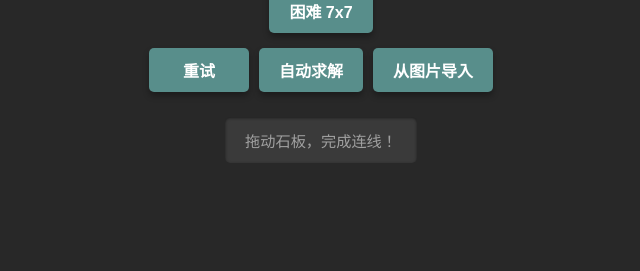
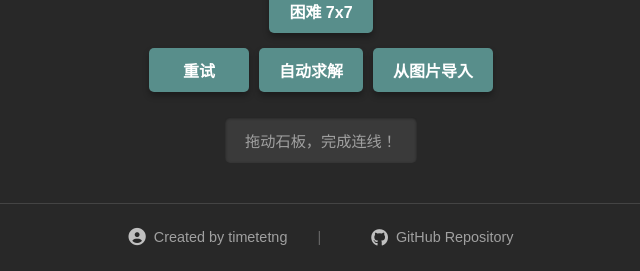
Before and after one commit to timetetng/web_puzzle, a Flask app: page / in a window 1280 px wide. Shown: the part 645-916 px from the top of the page, without its empty margins (319-959 px from the left). Before the commit the page ends 808 px from the top, so only its background shows below. Run offline with Flask 3, Linux system fonts and the light colour scheme.

Commit message:
Initial commit

```diff
--- a/app.py
+++ b/app.py
@@ -121,3 +121,5 @@ def upload_image():
 
 if __name__ == '__main__':
     app.run(debug=True)
+# 生产环境使用且对公网开放则改为：
+#   app.run(debug=False, host='0.0.0.0')
--- a/static/css/style.css
+++ b/static/css/style.css
@@ -119,3 +119,64 @@ button:active {
         margin-bottom: 5px;
     }
 }
+.footer {
+    width: 100%;
+    margin-top: 40px; /* 增加与上方内容的距离 */
+    padding-top: 20px; /* 在顶部增加内边距 */
+    border-top: 1px solid #444; /* 添加一条微妙的分割线，区分内容区域 */
+    display: flex;
+    justify-content: center; /* 水平居中 */
+    align-items: center; /* 垂直居中 */
+    flex-wrap: wrap; /* 在小屏幕上允许换行 */
+    gap: 15px 30px; /* 设置行间距和列间距 */
+}
+
+.footer a {
+    color: #a0a0a0; /* 默认文字颜色 */
+    font-size: 0.9em;
+    text-decoration: none;
+    display: flex; /* 让图标和文字可以在内部对齐 */
+    align-items: center;
+    padding: 5px 10px;
+    border-radius: 5px;
+    transition: color 0.3s ease, background-color 0.3s ease; /* 平滑过渡效果 */
+}
+
+.footer a:hover {
+    color: #e0e0e0; /* 悬停时文字变亮 */
+    background-color: rgba(255, 255, 255, 0.05); /* 添加一个非常微妙的背景高亮 */
+}
+
+.footer i {
+    margin-right: 8px; /* 图标和文字的间距 */
+    font-size: 1.2em; /* 图标稍微大一点，更醒目 */
+    color: #c0c0c0; /* 让图标颜色比文字稍亮 */
+    transition: color 0.3s ease; /* 图标颜色也加入过渡 */
+}
+
+.footer a:hover i {
+    color: #588e8b; /* 悬停时，图标变为你的主题色 */
+}
+
+/* 使用伪元素添加一个优雅的垂直分隔符 */
+.footer a:not(:last-child)::after {
+    content: '|';
+    margin-left: 30px; /* 分隔符与左边元素的距离 */
+    color: #666;
+    font-weight: 100;
+}
+
+/* 响应式调整：当屏幕宽度小于600px时 */
+@media (max-width: 600px) {
+    .footer {
+        flex-direction: column; /* 将布局变为垂直方向 */
+        gap: 15px; /* 调整垂直间距 */
+        border-top: none; /* 在移动端移除顶部分割线，更简洁 */
+    }
+
+    /* 在垂直布局时移除分隔符 */
+    .footer a:not(:last-child)::after {
+        content: '';
+        margin-left: 0;
+    }
+}
--- a/templates/index.html
+++ b/templates/index.html
@@ -5,6 +5,7 @@
     <meta name="viewport" content="width=device-width, initial-scale=1.0">
     <title>石板谜题</title>
     <link rel="stylesheet" href="/static/css/style.css">
+    <link rel="stylesheet" href="https://cdnjs.cloudflare.com/ajax/libs/font-awesome/6.5.2/css/all.min.css">
 </head>
 <body>
     <h1>石板谜题</h1>
@@ -29,6 +30,16 @@
     <div class="info" id="infoPanel">
         正在加载谜题...
     </div>
+
+    <footer class="footer">
+        <a href="https://github.com/timetetng" target="_blank">
+            <i class="fas fa-user-circle"></i> Created by timetetng
+        </a>
+        <a href="https://github.com/timetetng/web_puzzle.git" target="_blank">
+            <i class="fab fa-github"></i> GitHub Repository
+        </a>
+    </footer>
+
     <script src="/static/js/game.js"></script>
 </body>
 </html>
```
